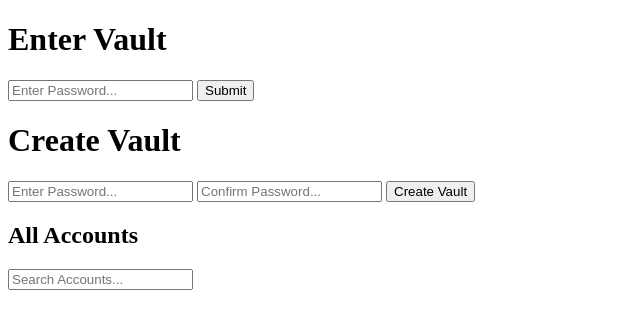
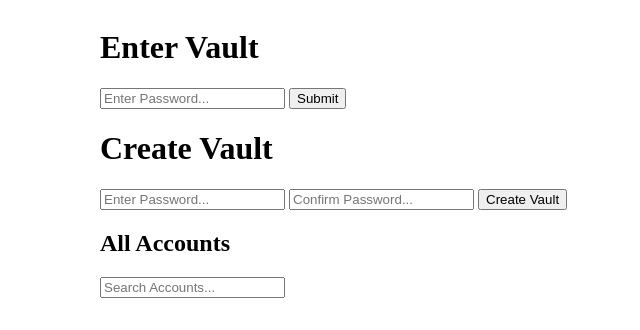
Before and after one commit to gaberomualdo/coderpass, an Electron app: page index.html in a window 900 px wide. Shown: the whole page, without its empty margins (0-640 px from the left). Drawn offline with nearby package versions, Linux system fonts and the light colour scheme; files that its build step writes are made by us from their sources.

Commit message:
added container DIV styles

```diff
--- a/appassets/main.css
+++ b/appassets/main.css
@@ -2,3 +2,16 @@
 
 /* import fontfaces.css, which imports all fonts for the app */
 @import "fontfaces.css";
+
+/* style container */
+body > div.container {
+    display: inline-block;
+    width: 700px;
+    height: 100vh;
+    text-align: left;
+}
+
+/* center container within window */
+body {
+    text-align: center;
+}
--- a/index.html
+++ b/index.html
@@ -8,7 +8,7 @@
     <title>Simple Password Manager</title>
 
     <!-- stylesheets -->
-    <link rel="stylesheet" href="main.css">
+    <link rel="stylesheet" href="appassets/main.css">
 </head>
 <body>
     <div class="container">
```
Also changed, not shown: main.js (line endings or trailing spaces).
